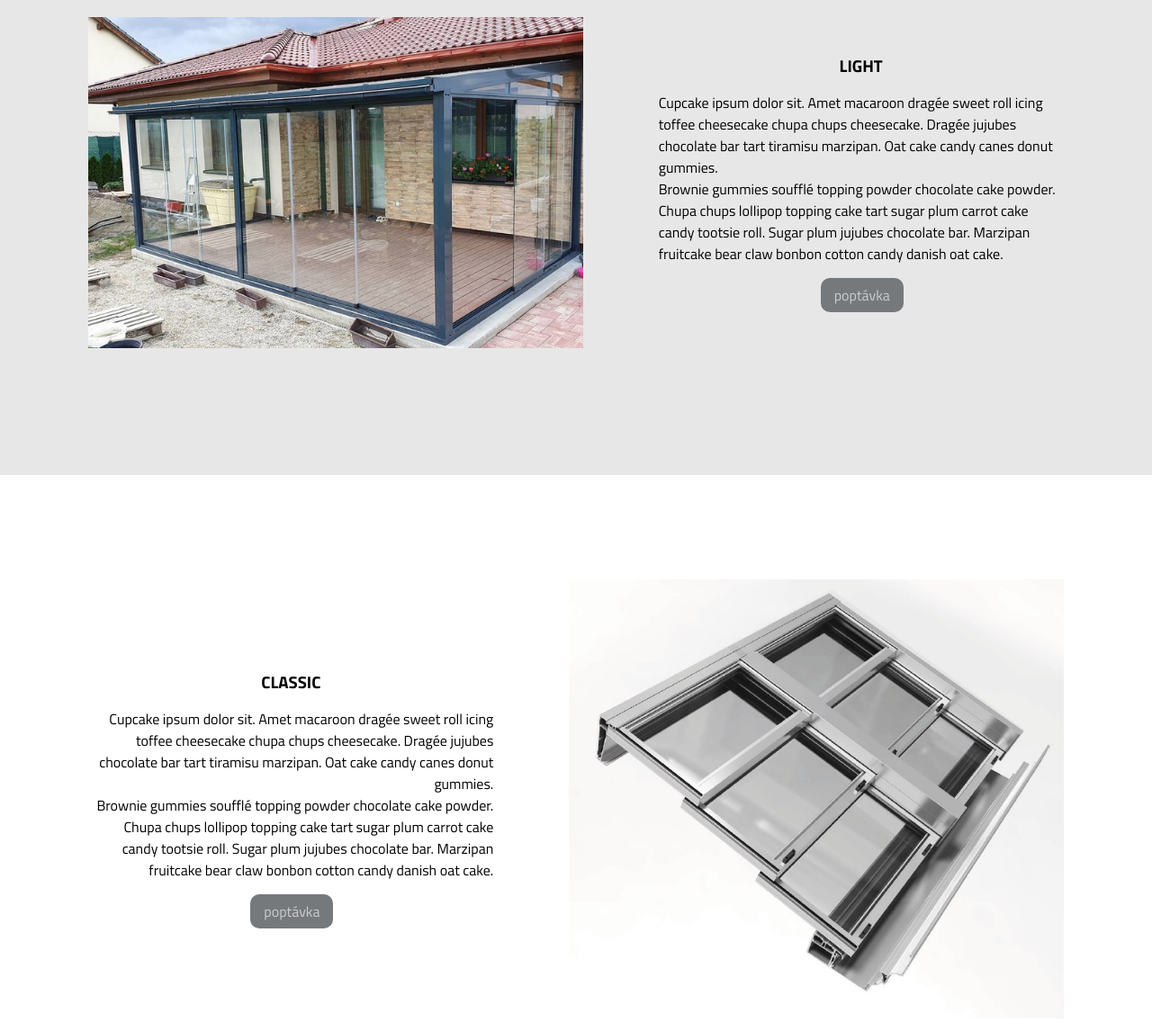
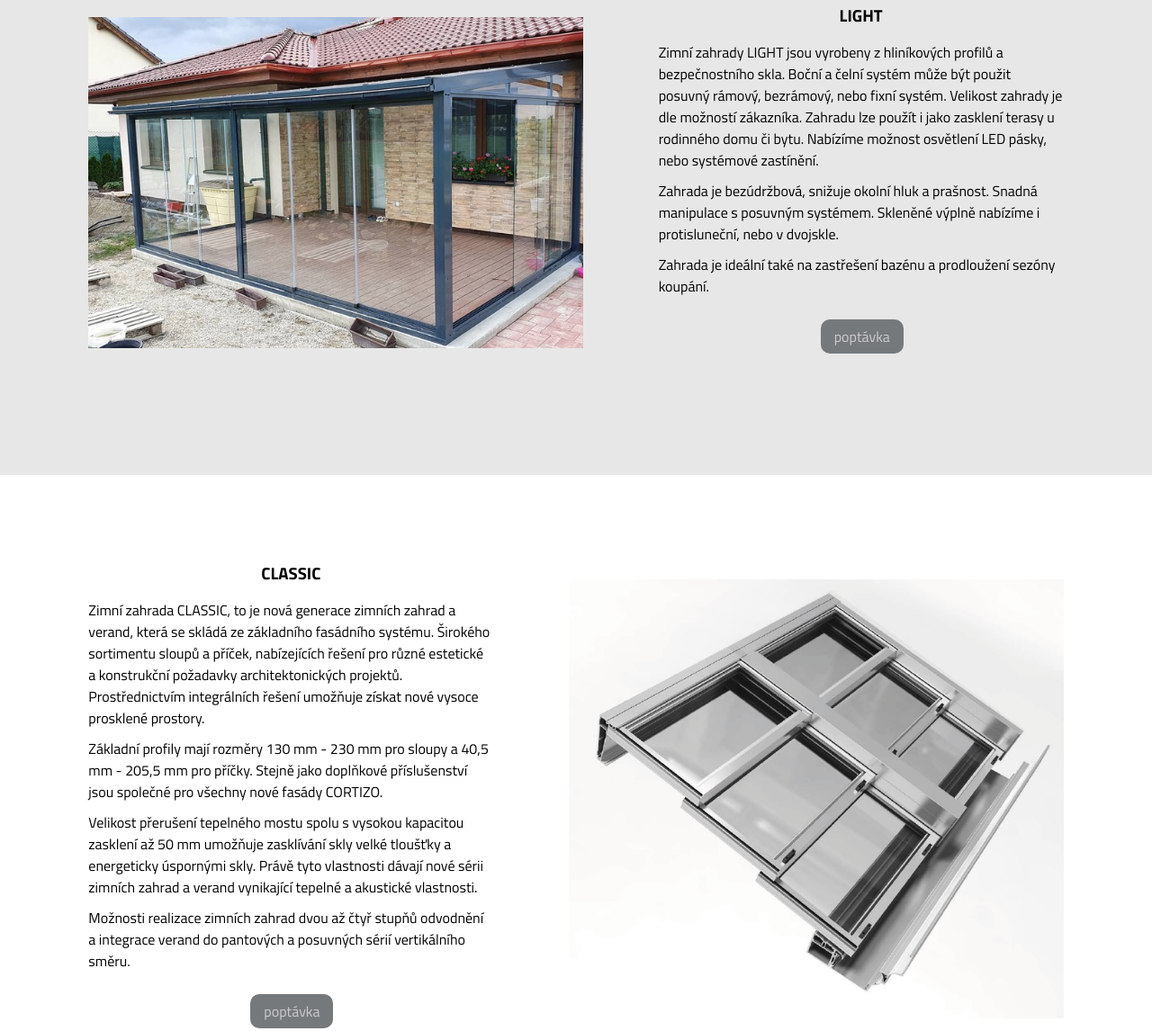
Before and after one commit to armvdd/FINAL-PROJEKT-Czechitas, an Eleventy site: page produkty.html in a window 1280 px wide. Shown: the part 966-2112 px from the top of the page at 90% size. Built offline with nearby package versions, Linux system fonts and the light colour scheme; Eleventy itself is replaced by a stand-in of ours; files that its build step writes are made by us from their sources.

Commit message:
upraveny texty u produktu

```diff
--- a/produkty.html
+++ b/produkty.html
@@ -28,13 +28,15 @@ title: ALgarde s.r.o. - Produkty
 
 <!-- sekce s detailním popisem produktů -->
 <section class = "produkty-detail">
+
     <!-- zahrady LIGHT -->
     <div class = "produkty-detail__card light-detail" id = "light">
         <img src="/images/light.jpg" alt="zimní zahrada light" class = "produkty-detail__img light-img">
         <div class = "produkty-detail__card__text light-detail__text">
             <h3 class = "light-detail-h3">LIGHT</h3>
-            <p>Cupcake ipsum dolor sit. Amet macaroon dragée sweet roll icing toffee cheesecake chupa chups cheesecake. Dragée jujubes chocolate bar tart tiramisu marzipan. Oat cake candy canes donut gummies.</p>
-            <p>Brownie gummies soufflé topping powder chocolate cake powder. Chupa chups lollipop topping cake tart sugar plum carrot cake candy tootsie roll. Sugar plum jujubes chocolate bar. Marzipan fruitcake bear claw bonbon cotton candy danish oat cake.</p>
+            <p>Zimní zahrady LIGHT jsou vyrobeny z hliníkových profilů a bezpečnostního skla. Boční a čelní systém může být použit posuvný rámový, bezrámový, nebo fixní systém. Velikost zahrady je dle možností zákazníka. Zahradu lze použít i jako zasklení terasy u rodinného domu či bytu. Nabízíme možnost osvětlení LED pásky, nebo systémové zastínění.</p>
+            <p>Zahrada je bezúdržbová, snižuje okolní hluk a prašnost. Snadná manipulace s posuvným systémem. Skleněné výplně nabízíme i protisluneční, nebo v dvojskle.</p>
+            <p>Zahrada je ideální také na zastřešení bazénu a prodloužení sezóny koupání. </p>
             <p><a href = "/poptavka/index.html" class = "detailBtn poptavka-detail-btn">poptávka</a></p>
         </div>
     </div>
@@ -44,8 +46,10 @@ title: ALgarde s.r.o. - Produkty
         <img src="/images/classic.png" alt="zimní zahrada classic" class = "produkty-detail__img classic-img">
         <div class = "produkty-detail__card__text classic-detail__text">
             <h3 class = "classic-detail-h3">CLASSIC</h3>
-            <p>Cupcake ipsum dolor sit. Amet macaroon dragée sweet roll icing toffee cheesecake chupa chups cheesecake. Dragée jujubes chocolate bar tart tiramisu marzipan. Oat cake candy canes donut gummies.</p>
-            <p>Brownie gummies soufflé topping powder chocolate cake powder. Chupa chups lollipop topping cake tart sugar plum carrot cake candy tootsie roll. Sugar plum jujubes chocolate bar. Marzipan fruitcake bear claw bonbon cotton candy danish oat cake.</p>
+            <p>Zimní zahrada CLASSIC, to je nová generace zimních zahrad a verand, která se skládá ze základního fasádního systému. Širokého sortimentu sloupů a příček, nabízejících řešení pro různé estetické a konstrukční požadavky architektonických projektů. Prostřednictvím integrálních řešení umožňuje získat nové vysoce prosklené prostory.</p>
+            <p>Základní profily mají rozměry 130 mm - 230 mm pro sloupy a 40,5 mm - 205,5 mm pro příčky. Stejně jako doplňkové příslušenství jsou společné pro všechny nové fasády CORTIZO.</p>
+            <p>Velikost přerušení tepelného mostu spolu s vysokou kapacitou zasklení až 50 mm umožňuje zasklívání skly velké tloušťky a energeticky úspornými skly. Právě tyto vlastnosti dávají nové sérii zimních zahrad a verand vynikající tepelné a akustické vlastnosti.</p>
+            <p>Možnosti realizace zimních zahrad dvou až čtyř stupňů odvodnění a integrace verand do pantových a posuvných sérií vertikálního směru.</p>
             <p><a href = "/poptavka/index.html" class = "detailBtn poptavka-detail-btn">poptávka</a></p>
         </div>
     </div>
@@ -55,8 +59,8 @@ title: ALgarde s.r.o. - Produkty
         <img src="/images/pristresek.jpg" alt="hliníkový přístřešek" class = "produkty-detail__img pristresky-img">
         <div class = "produkty-detail__card__text pristresky-detail__text">
             <h3 class = "pristresky-detail-h3">hliníkové PŘÍSTŘEŠKY</h3>
-            <p>Cupcake ipsum dolor sit. Amet macaroon dragée sweet roll icing toffee cheesecake chupa chups cheesecake. Dragée jujubes chocolate bar tart tiramisu marzipan. Oat cake candy canes donut gummies.</p>
-            <p>Brownie gummies soufflé topping powder chocolate cake powder. Chupa chups lollipop topping cake tart sugar plum carrot cake candy tootsie roll. Sugar plum jujubes chocolate bar. Marzipan fruitcake bear claw bonbon cotton candy danish oat cake.</p>
+            <p>Použítí stříšek u rodinného domu, panelového domu, stříšky nad vchod, stříška nad balkon, nebo jako přístřešek nad auto.</p>
+            <p>Přístřešky vyrábíme z hliníkových profilů, polykarbonátového skla. Odvodněny jsou pomocí žlabu, mají moderní vzhled, širokou škálu barevných provedení a lze je tedy vyrobit namontovat přesně dle vašich představ.</p>
             <p><a href = "/poptavka/index.html" class = "detailBtn poptavka-detail-btn">poptávka</a></p>
         </div>
     </div>
@@ -66,8 +70,8 @@ title: ALgarde s.r.o. - Produkty
         <img src="/images/pricky.jpg" alt="hliníkové příčky" class = "produkty-detail__img pricky-img">
         <div class = "produkty-detail__card__text pricky-detail__text">
             <h3 class = "pricky-detail-h3">hliníkové PŘÍČKY</h3>
-            <p>Cupcake ipsum dolor sit. Amet macaroon dragée sweet roll icing toffee cheesecake chupa chups cheesecake. Dragée jujubes chocolate bar tart tiramisu marzipan. Oat cake candy canes donut gummies.</p>
-            <p>Brownie gummies soufflé topping powder chocolate cake powder. Chupa chups lollipop topping cake tart sugar plum carrot cake candy tootsie roll. Sugar plum jujubes chocolate bar. Marzipan fruitcake bear claw bonbon cotton candy danish oat cake.</p>
+            <p>Hliníkové příčky jsou určeny do kancelářských budov na oddělení kanceláří, obchodů, skladových budov na oddělení kanceláře a skladu. Nabízíme jak studené, tak teplé příčky (interiérové a exteriérové) Příčky se používají i do vstupních portálů domů s kombinací s našimi dveřmi. Další využití je jako fasádní systém do výloh obchodů, velkých vstupních prostorů</p>
+            <p>Dostupné jsou varianty bez i s přerušeným tepelným mostem, interiérové i exteriérové. Lze je využít i jako vstupní portály s kombinací s dveřmi.</p>
             <p><a href = "/poptavka/index.html" class = "detailBtn poptavka-detail-btn">poptávka</a></p>
         </div>
     </div>
--- a/scss/produkty.scss
+++ b/scss/produkty.scss
@@ -230,6 +230,10 @@ body{
 .produkty-detail__card__text{
     flex: 0 1 450px;
     padding: 0;
+
+    p{
+        margin-bottom: 10px;
+    }
 }
 
 .light-detail, .pristresky-detail{
@@ -238,7 +242,7 @@ body{
 }
 
 .classic-detail__text, .pricky-detail__text{
-    text-align: right;
+    text-align: left;
     order: 1;
     background-color: $default-bgColor;
 }
```
Also changed, not shown: css/produkty.css, 1 other file.
